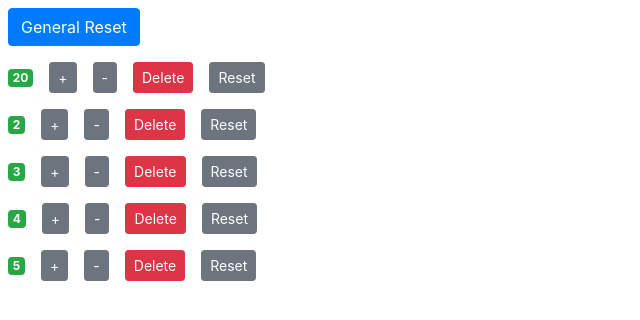
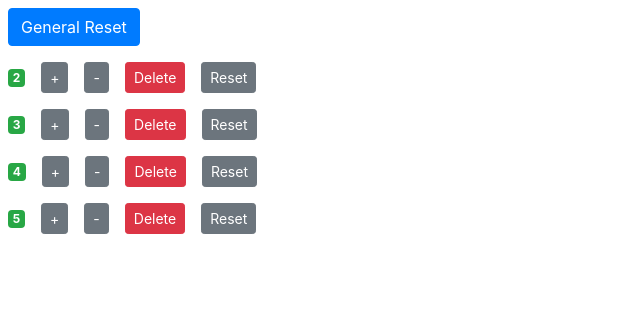
Before and after one commit to edunomatseye/reactcounter, a React (Create React App) app: page / in a window 1280 px wide. Shown: the top 320 px of the page, without its empty margins (0-640 px from the left). Built offline with nearby package versions, Linux system fonts and the light colour scheme.

Commit message:
Fix: Unfunctional Counter removed

```diff
--- a/src/components/counters.jsx
+++ b/src/components/counters.jsx
@@ -59,7 +59,7 @@ class Counters extends Component {
         return (
         <div>
             <button onClick={ this.handleGeneralReset } className="btn btn-small btn-primary m-2">General Reset</button>
-            <Counter counter={{id:20, value: 20}}/>
+
             { counters.map(
                 counter =>
                 <Counter
```
Also changed, not shown: 1 other file (tests, documents, lock files or other folders).
